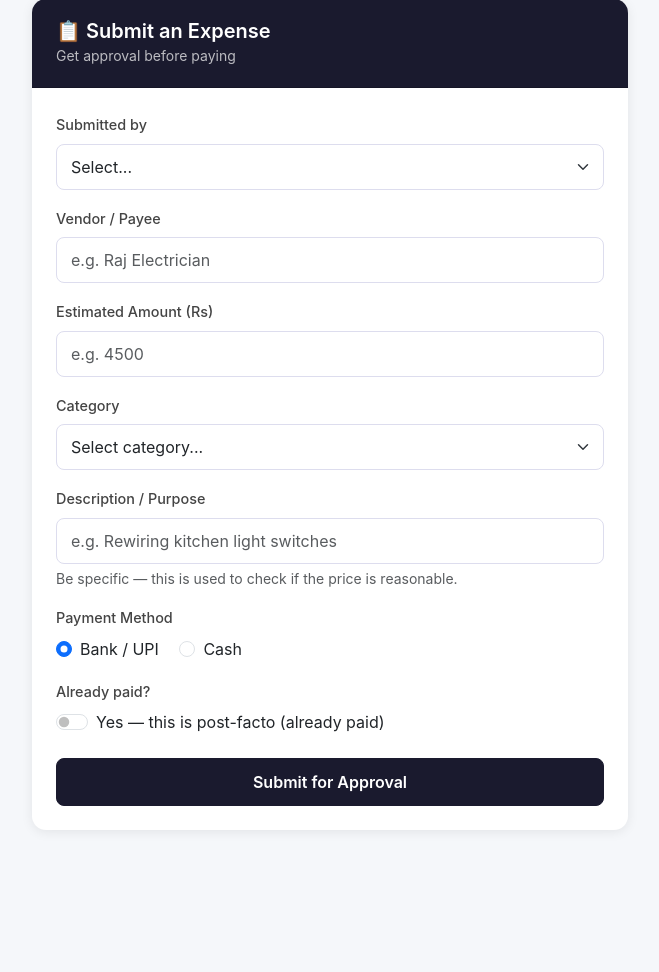
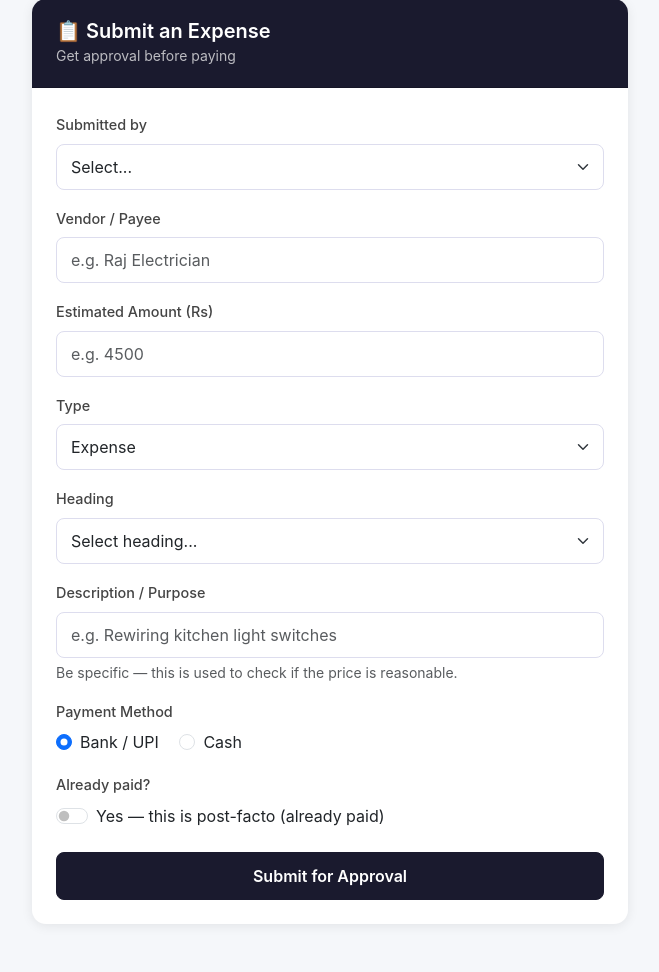
Before and after one commit to sudhirsitapati-code/expense-app, a Flask app: template templates/entry.html in a window 1280 px wide. Shown: the part 72-1044 px from the top of the page, without its empty margins (310-969 px from the left). Before the commit the page ends 878 px from the top, so only its background shows below. Run offline with Flask 3, Linux system fonts and the light colour scheme; the template is opened without the code that fills it, so the values that code supplies are empty; some libraries are stand-ins or nearby versions.

Commit message:
Submit expense: heading+type fields, reject-with-query, AI commentary
- entry.html: replace category dropdown with Type (expense/official/transfer/income)
  and Heading (27 canonical master ledger headings grouped by category)
- approval_engine.py: add heading, expense_type, ai_comment to ExpenseRequest;
  generate_ai_comment() calls Azure OpenAI to assess reasonableness + completeness;
  _save_to_log stores heading/expense_type/ai_comment; update_log_with_sudhir_response
  supports response='Q' with query_text
- app.py: pass heading/expense_type from form; generate AI comment on ESCALATE;
  /api/decide handles Q response — stores query, notifies submitter via WhatsApp;
  _approval_to_ledger_entry prefers explicit heading over category mapping
- index.html: pending card shows type badge, heading badge (warns if missing),
  AI comment panel (blue left-border), Query button → inline input → sendQuery()

Co-Authored-By: Claude Sonnet 4.6 <noreply@anthropic.com>

```diff
--- a/app.py
+++ b/app.py
@@ -450,10 +450,12 @@ def api_submit_expense():
                 submitter=data["submitter"],
                 vendor=data["vendor"],
                 amount=float(data["amount"]),
-                category=data["category"],
+                category=data.get("category", ""),
                 description=data["description"],
                 payment_method=data.get("payment_method", "upi"),
                 is_post_facto=data.get("is_post_facto", False),
+                heading=data.get("heading", ""),
+                expense_type=data.get("expense_type", "expense"),
             )
         except (KeyError, ValueError) as e:
             return jsonify({"error": str(e)}), 400
@@ -467,6 +469,19 @@ def api_submit_expense():
         sync_approved_to_history()
         send_auto_approval_notice(req.submitter, req.vendor, req.amount, decision.request_id)
     elif decision.action == "ESCALATE" and decision.escalation_message:
+        # Generate AI commentary for Sudhir's review screen (non-blocking)
+        try:
+            req.ai_comment = engine.generate_ai_comment(req)
+        except Exception:
+            pass
+        # Update log with AI comment
+        if req.ai_comment:
+            log = _load_json(APPROVAL_LOG)
+            for e in log:
+                if e.get("request_id") == req.request_id:
+                    e["ai_comment"] = req.ai_comment
+                    break
+            _save_json(APPROVAL_LOG, log)
         send_approval_request(decision.escalation_message)
 
     return jsonify({
@@ -484,23 +499,32 @@ def api_submit_expense():
 
 @app.route("/api/decide", methods=["POST"])
 def api_decide():
-    """Approve or reject from dashboard buttons."""
+    """Approve, reject, or query from dashboard buttons."""
     data = request.get_json()
     request_id = data.get("request_id")
     response = data.get("response", "")
+    query_text = data.get("query_text", "")
 
     log = _load_json(APPROVAL_LOG)
     entry = next((e for e in log if e.get("request_id") == request_id), None)
     if not entry:
         return jsonify({"error": "not found"}), 404
 
-    engine.update_log_with_sudhir_response(request_id, response)
-
-    if response.upper() == "Y":
+    engine.update_log_with_sudhir_response(request_id, response, query_text=query_text)
+
+    resp_upper = response.strip().upper()
+    if resp_upper == "Y":
         send_approval_result(entry["submitter"], entry["vendor"], entry["amount"], approved=True, request_id=request_id)
         sync_approved_to_history()
-    elif response.upper() == "N":
+    elif resp_upper == "N":
         send_approval_result(entry["submitter"], entry["vendor"], entry["amount"], approved=False, request_id=request_id)
+    elif resp_upper == "Q" and query_text:
+        # Notify submitter of query via WhatsApp
+        msg = (f"❓ Query on your expense request\n"
+               f"Vendor: {entry.get('vendor')} — ₹{entry.get('amount'):,.0f}\n"
+               f"Query: {query_text}\n"
+               f"Ref: {request_id}")
+        send_approval_request(msg)
 
     return jsonify({"status": "ok"})
 
@@ -532,9 +556,12 @@ def _approval_to_ledger_entry(e: dict) -> dict:
         "dining":"Eating Out","entertainment":"Entertainment","transport":"Holiday",
         "maintenance":"Maintenance Expense","home_repair":"One Time Charge",
     }
+    # Prefer explicit heading from new form; fall back to category mapping
+    explicit_heading = e.get("heading", "")
     cat = e.get("category", "")
-    # If the form already sent a canonical heading name, use it directly
-    heading = cat if cat in _CANONICAL_HEADINGS else APP_TO_HEADING.get(cat, "Misc")
+    heading = (explicit_heading if explicit_heading in _CANONICAL_HEADINGS
+               else cat if cat in _CANONICAL_HEADINGS
+               else APP_TO_HEADING.get(cat, "Misc"))
 
     txn = {
         "txn_id":          txn_id,
--- a/templates/entry.html
+++ b/templates/entry.html
@@ -67,25 +67,49 @@
           <input type="number" class="form-control" id="amount" placeholder="e.g. 4500" min="1" required/>
         </div>
 
-        <!-- Category -->
+        <!-- Type -->
         <div class="mb-3">
-          <label class="form-label">Category</label>
-          <select class="form-select" id="category" required>
-            <option value="">Select category...</option>
-            <option value="groceries">Groceries</option>
-            <option value="utilities">Utilities</option>
-            <option value="maintenance">Maintenance</option>
-            <option value="staff">Staff</option>
-            <option value="dining">Dining</option>
-            <option value="transport">Transport</option>
-            <option value="medical">Medical</option>
-            <option value="entertainment">Entertainment</option>
-            <option value="clothing">Clothing</option>
-            <option value="education">Education</option>
-            <option value="home_repair">Home Repair</option>
-            <option value="personal_care">Personal Care</option>
-            <option value="gifts">Gifts</option>
-            <option value="miscellaneous">Miscellaneous</option>
+          <label class="form-label">Type</label>
+          <select class="form-select" id="expense_type" required>
+            <option value="expense">Expense</option>
+            <option value="official">Official</option>
+            <option value="transfer">Transfer</option>
+            <option value="income">Income</option>
+          </select>
+        </div>
+
+        <!-- Heading -->
+        <div class="mb-3">
+          <label class="form-label">Heading</label>
+          <select class="form-select" id="heading" required>
+            <option value="">Select heading...</option>
+            <optgroup label="Household">
+              <option>Groceries</option><option>Staff Salary</option>
+              <option>Electricity &amp; Gas</option><option>Misc</option><option>Cash</option>
+            </optgroup>
+            <optgroup label="Personal">
+              <option>Alcohol</option><option>Wellness</option><option>Clothes</option>
+              <option>Gifts</option><option>Medical</option>
+            </optgroup>
+            <optgroup label="Family">
+              <option>Amma</option><option>Ketki</option><option>Children Education</option>
+            </optgroup>
+            <optgroup label="Lifestyle">
+              <option>Holiday</option><option>Eating Out</option><option>Entertainment</option>
+            </optgroup>
+            <optgroup label="Giving">
+              <option>Charity</option><option>Uspaar</option>
+            </optgroup>
+            <optgroup label="Property">
+              <option>Malhar</option><option>Maintenance Expense</option>
+              <option>Home office</option><option>One Time Charge</option>
+              <option>Kalpataru Maintenance</option>
+            </optgroup>
+            <optgroup label="Financial">
+              <option>Financial Expense / OD Interest</option><option>Insurance</option>
+              <option>Home Loan</option><option>Tax</option><option>Investment</option>
+              <option>Short Term Advance</option><option>Credit Card Loan</option>
+            </optgroup>
           </select>
         </div>
 
@@ -231,7 +255,8 @@
       submitter: document.getElementById('submitter').value,
       vendor: document.getElementById('vendor').value,
       amount: parseFloat(document.getElementById('amount').value),
-      category: document.getElementById('category').value,
+      expense_type: document.getElementById('expense_type').value,
+      heading: document.getElementById('heading').value,
       description: document.getElementById('description').value,
       payment_method: document.querySelector('input[name="payment"]:checked').value,
       is_post_facto: document.getElementById('post-facto').checked,
```
Also changed, not shown: src/approval_engine.py (+43 -1 lines), templates/index.html (+42 -10 lines).
